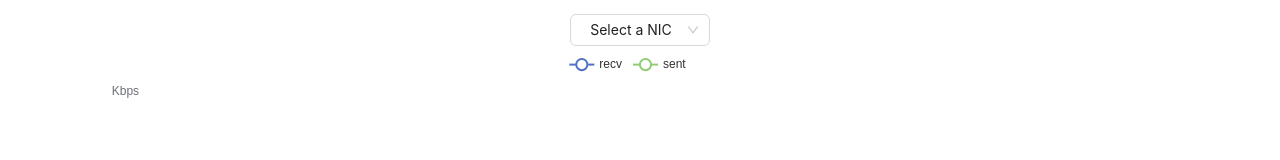
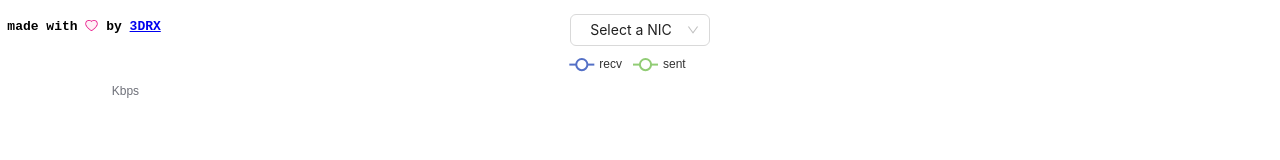
Before and after one commit to 3DRX/tcctl, a React (Vite) app in the folder webui/: page / in a window 1280 px wide. Shown: the top 160 px of the page. Built offline with nearby package versions, Linux system fonts and the light colour scheme; no server answers.

Commit message:
Polish ui

```diff
--- a/webui/src/App.tsx
+++ b/webui/src/App.tsx
@@ -25,7 +25,7 @@ function App() {
           algorithm: dark ? theme.darkAlgorithm : theme.defaultAlgorithm,
         }}
       >
-        <History />
+        <History dark={dark} />
         <FloatButton
           onClick={(_) => {
             setdark(!dark);
--- /dev/null
+++ b/webui/src/components/Description.tsx
@@ -0,0 +1,38 @@
+import { HeartTwoTone } from "@ant-design/icons";
+
+export type DescriptionProps = {
+  dark: boolean;
+  style?: React.CSSProperties;
+};
+
+function Description(props: DescriptionProps) {
+  return (
+    <div
+      style={{
+        ...props.style,
+        position: "absolute",
+        left: "1ex",
+      }}
+    >
+      <h4
+        style={{
+          color: props.dark ? "white" : "black",
+          fontFamily: "monospace",
+        }}
+      >
+        made with <HeartTwoTone twoToneColor="#eb2f96" /> by{" "}
+        <a
+          href="https://github.com/3DRX"
+          target="_blank"
+          style={{
+            fontWeight: "bold",
+          }}
+        >
+          3DRX
+        </a>
+      </h4>
+    </div>
+  );
+}
+
+export default Description;
--- a/webui/src/components/History.tsx
+++ b/webui/src/components/History.tsx
@@ -11,6 +11,7 @@ import {
 } from "../utils.ts";
 import NetemForm from "./NetemForm.tsx";
 import TraceForm from "./TraceForm.tsx";
+import Description from "./Description.tsx";
 
 type option = {
   label: string;
@@ -47,7 +48,11 @@ const defaultOption: any = {
   ],
 };
 
-const History = () => {
+export type HistoryProps = {
+  dark: boolean;
+};
+
+const History: React.FC<HistoryProps> = (props) => {
   const [interfaces, setinterfaces] = useState<option[]>([]);
   const [nic, setnic] = useState<string>("");
   const [count, setcount] = useState<number>(0);
@@ -155,9 +160,21 @@ const History = () => {
 
   return (
     <div style={{ alignItems: "center" }}>
+      <div
+        style={{
+          display: "flex",
+          alignItems: "center",
+          justifyContent: "center",
+        }}
+      >
+        <Description dark={props.dark} />
         <Select
           defaultValue="Select a NIC"
-        style={{ width: 140, marginTop: "1em", marginBottom: "0.5em" }}
+          style={{
+            width: 140,
+            marginTop: "1em",
+            marginBottom: "0.5em",
+          }}
           onChange={(value: string) => {
             if (echart && echart.current) {
               echart.current.getEchartsInstance().clear();
@@ -175,6 +192,7 @@ const History = () => {
           }}
           options={interfaces}
         />
+      </div>
       <ReactEcharts
         option={defaultOption}
         ref={echart}
--- a/webui/src/components/NetemForm.tsx
+++ b/webui/src/components/NetemForm.tsx
@@ -183,6 +183,9 @@ const NetemForm: React.FC<NetemFormProps> = ({ nic }) => {
         message: "Error",
         description: `${err.message}`,
         placement: "topRight",
+        style: {
+          height: 85,
+        },
       });
     });
   };
```
Lines whose indentation alone changed are shown as unchanged.
